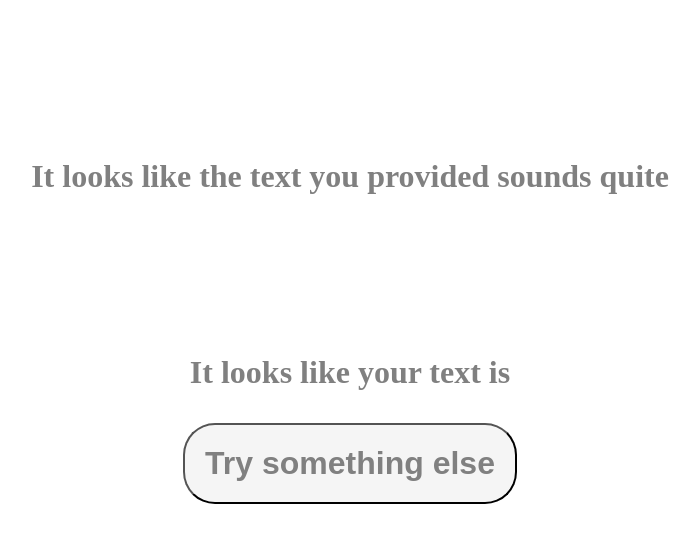
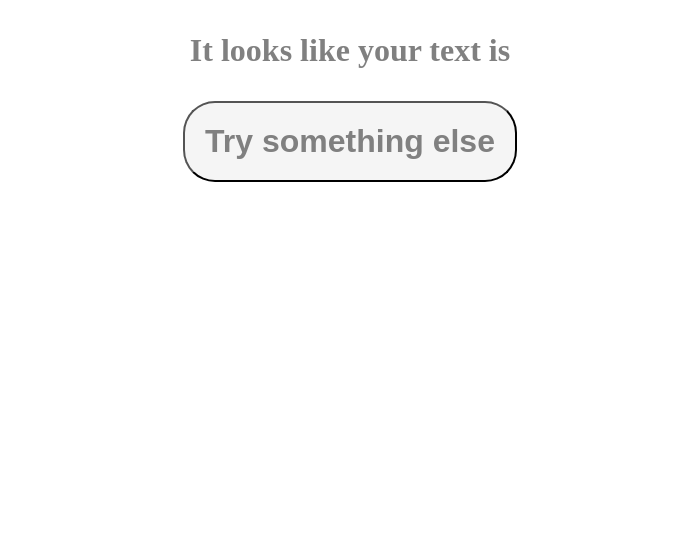
Before and after one commit to OlenaBL/nlp, a Python web app: template templates/result.html in a window 1280 px wide. Shown: the top 543 px of the page, without its empty margins (290-989 px from the left). Run offline with Jinja, Linux system fonts and the light colour scheme; the template is opened without the code that fills it, so the values that code supplies are empty.

Commit message:
Update result.html

```diff
--- a/templates/result.html
+++ b/templates/result.html
@@ -1,23 +1,3 @@
-<!DOCTYPE html>
-<html>
-<head>
-	<title>Prediction</title>
-	<style>
-        h3 {
-            color:gray;
-            font-size: 2em;
-            text-align: center;
-            padding-top: 10%;
-        }
-    </style>
-</head>
-<body>
-<div class="results">
-	<h3>It looks like the text you provided sounds quite <br> {{prediction}}</h3>
-</div>
-</body>
-</html>
-
 <!DOCTYPE html>
 <html>
 <head>
```
